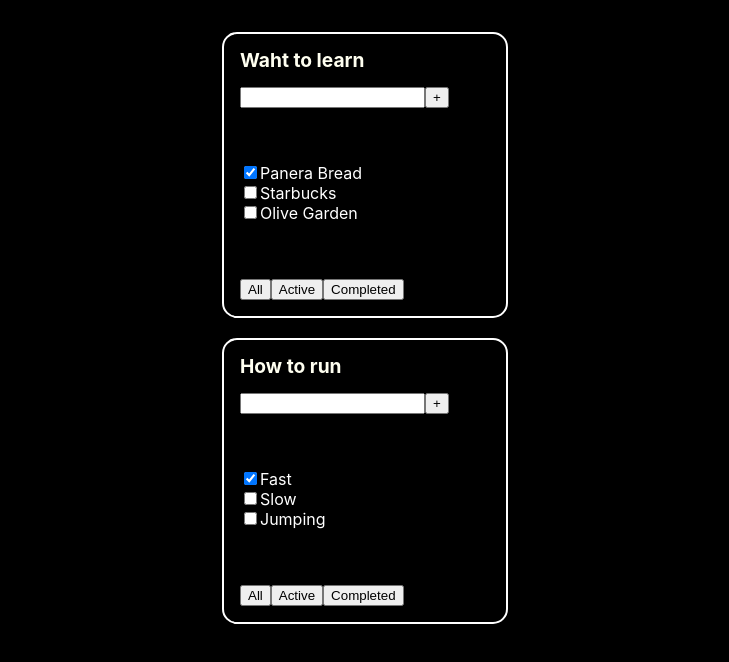
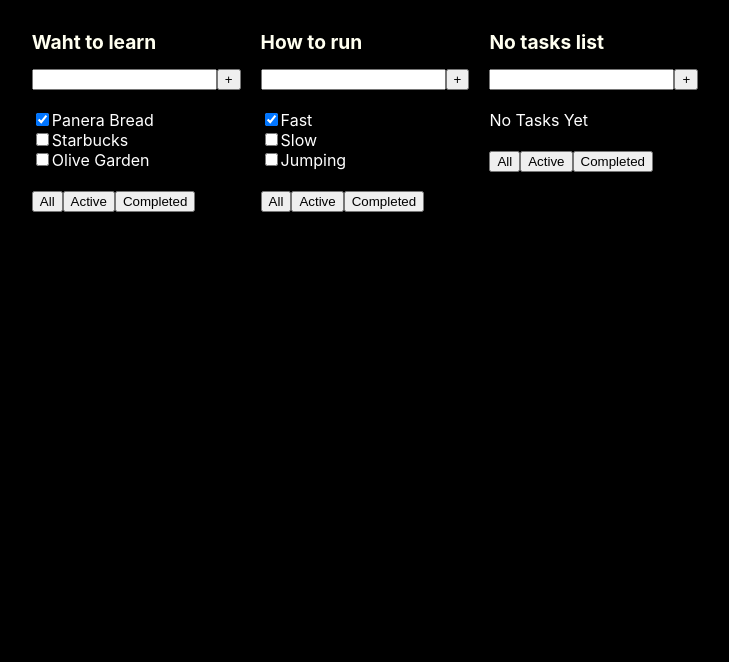
Before and after one commit to suniaikin/todolist-01_2, a React (Vite) app: page / in a window 1280 px wide. Shown: the top 662 px of the page, without its empty margins (275-1004 px from the left). Built offline with nearby package versions, Linux system fonts and the light colour scheme.

Commit message:
second time

```diff
--- a/src/App.css
+++ b/src/App.css
@@ -25,9 +25,9 @@
 
 .App {
     display: flex;
-    flex-direction: column;
+    flex-direction: row;
     justify-content: center;
-    align-items: center;
+    align-items: top;
     width: 100%;
     margin: 0 auto;
     max-width: 800px;
@@ -60,6 +60,12 @@
     justify-content: space-between;
 }
 
+.input-form {
+    display: grid;
+    grid-template-columns: 1fr auto;
+    gap: 8px;
+}
+
 .limits-notification {
     font-size: 0.7em;
     color: lightgray;
@@ -68,9 +74,10 @@
 }
 
 .buttons_bottom {
-    display: flex;
-    justify-content: space-between;
-    cursor: pointer;
+    display: grid;
+    grid-template-columns: repeat(3, 1fr);
+    gap: 10px;
+    font-size: 10px;
 }
 
 .btn {
--- a/src/App.tsx
+++ b/src/App.tsx
@@ -1,29 +1,32 @@
 import "./App.css";
 import { TodolistItem } from "./TodolistItem";
-import type { Task } from "./TodolistItem";
+import type { TaskProps } from "./Task";
 import { v1 } from "uuid";
 
 export function App() {
     const title_1 = "Waht to learn";
-    const tasks_1: Task[] = [
+    const tasks_1: TaskProps[] = [
         { id: v1(), title: "Panera Bread", isDone: true },
         { id: v1(), title: "Starbucks", isDone: false },
         { id: v1(), title: "Olive Garden", isDone: false },
     ];
 
     const title_2 = "How to run";
-    const tasks_2: Task[] = [
+    const tasks_2: TaskProps[] = [
         { id: v1(), title: "Fast", isDone: true },
         { id: v1(), title: "Slow", isDone: false },
         { id: v1(), title: "Jumping", isDone: false },
     ];
+    const title_3 = "No tasks list";
+        const tasks_3: TaskProps[] = [
+
+        ];
 
     return (
         <div className="App">
             <TodolistItem title={title_1} tasks={tasks_1} />
             <TodolistItem title={title_2} tasks={tasks_2} />
+            <TodolistItem title={title_3} tasks={tasks_3} />
         </div>
     );
 }
-
-//     const deleteTask = (taskId: Task["id"]) => {
--- a/src/Button.tsx
+++ b/src/Button.tsx
@@ -1,23 +1,15 @@
 type ButtonProps = {
-    label: string;
-    onClickHandler: () => void;
-    disabled?: boolean
-    className?: string
-};
+	title: string;
+}
 
-export const Button = ({
-    label,
-    onClickHandler,
-    disabled,
-    className,
-}: ButtonProps) => {
-    return (
-        <button
-            onClick={onClickHandler}
-            disabled={disabled}
-            className={className}
-        >
-            {label}
-        </button>
-    );
-};
+export const Button = ({title}: ButtonProps) => {
+	return <button>{title}</button>
+}
+
+// type ButtonProps = {
+// 	title: string
+// }
+
+// export const Button = ({title}: ButtonProps) => {
+// 	return <button>{title}</button>
+// }
--- a/src/Task.tsx
+++ b/src/Task.tsx
@@ -1,13 +1,28 @@
-export type Props = {
+export type TaskProps = {
+    id: string;
     title: string;
     isDone: boolean;
 };
 
-export const Task = ({ title, isDone }: Props) => {
+export const Task = ({ id, title, isDone }: TaskProps) => {
     return (
-        <li>
+        <li key={id}>
             <input type="checkbox" checked={isDone} />
             <span>{title}</span>
         </li>
     );
 };
+
+// export type TaskProps = {
+//     title: string;
+//     isDone: boolean;
+// };
+
+// export const Task = ({ title, isDone }: TaskProps) => {
+//     return (
+//         <li>
+//             <input type="checkbox" checked={isDone} />{" "}
+//             <span>{title}</span>
+//         </li>
+//     );
+// };
--- a/src/TodolistItem.tsx
+++ b/src/TodolistItem.tsx
@@ -1,36 +1,68 @@
+import type { TaskProps } from "./Task";
 import { Task } from "./Task";
+import { Button } from "./Button";
 
-type Props = {
-	title: string
-	tasks: Task[]
-}
-
-export type Task = {
-    id: string;
+type TodolistItemProps = {
     title: string;
-    isDone: boolean;
+    tasks: TaskProps[];
 };
 
-export const TodolistItem = ({ title, isDone, tasks }: Props) => {
-    const listitems = tasks.map((t) => {
-        return <Task title={t.title} isDone={t.isDone} />;
-    });
+export const TodolistItem = ({ title, tasks }: TodolistItemProps) => {
+    const listItems =
+        tasks.length === 0
+            ? "No Tasks Yet"
+            : tasks.map((t) => {
+                  return <Task id={t.id} isDone={t.isDone} title={t.title} />;
+              });
+
     return (
-        <div className="lists">
-            <div className="list-content">
-                <h3>{title}</h3>
-                <div className="input-form">
-                    <input />
-                    <button>+</button>
-                </div>
+        <div>
+            <h3>{title}</h3>
+            <div>
+                <input />
+                <Button title="+" />
             </div>
-            <ul>{listitems}</ul>
-
+            <ul>{listItems}</ul>
             <div>
-                <button>All</button>
-                <button>Active</button>
-                <button>Completed</button>
+                <Button title="All" />
+                <Button title="Active" />
+                <Button title="Completed" />
             </div>
         </div>
     );
 };
+
+// import { Task } from "./Task";
+// import type { TaskProps } from "./Task";
+// import { Button } from "./Button";
+
+// type Props = {
+//     title: string;
+//     tasks: TaskProps[];
+// };
+
+// export const TodolistItem = ({ title, tasks }: Props) => {
+//     const listitems = tasks.length === 0
+//             ? "No tasks"
+//             : tasks.map((t) => {
+//                   return <Task title={t.title} isDone={t.isDone} />;
+//               });
+//     return (
+//         <div className="lists">
+//             <div className="list-content">
+//                 <h3>{title}</h3>
+//                 <div className="input-form">
+//                     <input />
+//                     <Button title="+"/>
+//                 </div>
+//                 <ul>{listitems}</ul>
+//             </div>
+
+//             <div className="buttons_bottom ">
+//                 <Button title="All" />
+//                 <Button title="Active" />
+//                 <Button title="Completed" />
+//             </div>
+//         </div>
+//     );
+// };
```
